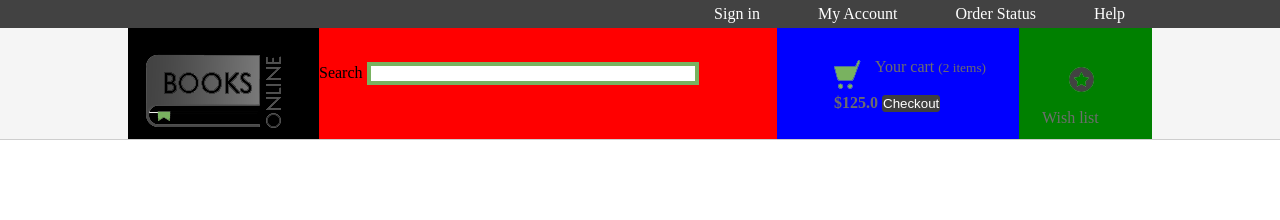
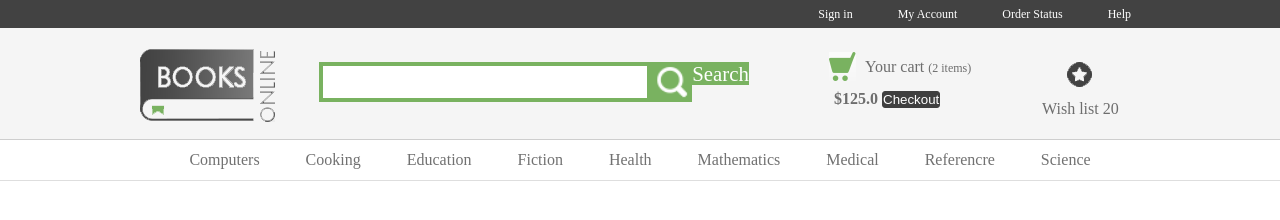
Before and after one commit to clique22/it-cours, a plain HTML site: page index.html in a window 1280 px wide. Drawn offline with Linux system fonts and the light colour scheme.

Commit message:
category

```diff
--- a/css/main1.css
+++ b/css/main1.css
@@ -15,10 +15,11 @@ body {
   float: right;
   text-align: right;
   line-height: 28px;
+  font-size: 12px;
 }
 .head li{
   display: inline;
-  padding: 0 27px;
+  padding: 0 21px;
 }
 .block{
   width: 1024px;
@@ -49,7 +50,7 @@ body {
 .books{
   width: 191px;
   height: 111px;
-  background: black;
+  background: #f5f5f5;
   border-bottom: 1px solid #cecece;
   margin: auto;
   float: left;
@@ -62,7 +63,7 @@ body {
 .search{
   width: 458px;
   height: 111px;
-  background: red;
+  background: #f5f5f5;
   border-bottom: 1px solid #cecece;
   margin: auto;
   float: left;
@@ -73,11 +74,22 @@ form{
 input{
   width: 332px;
   border: 4px solid #79b260;
+  float: left;
+  height: 40px;
+}
+.search_bac{
+  background: #79b260;
+  color: white;
+  font-size: 20.8px;
+}
+.img_search{
+  float: left;
+  height: 40px;
 }
 .basket{
   width: 242px;
   height: 111px;
-  background: blue;
+  background: #f5f5f5;
   border-bottom: 1px solid #cecece;
   margin: auto;
   float: left;
@@ -92,6 +104,7 @@ button{
   padding-top: 24px;
   padding-left: 52px;
   float: left;
+  padding-bottom: 9px;
 }
 .clear_basket{
   clear: both;
@@ -101,6 +114,10 @@ p{
   padding-top: 30px;
   float: left;
   padding-left: 9px;
+  font-size: 16px;
+}
+small{
+  font-size: 12px;
 }
 b{
   color: #6d6d6d;
@@ -111,7 +128,7 @@ b{
 .favorit{
   width: 133px;
   height: 111px;
-  background: green;
+  background: #f5f5f5;
   border-bottom: 1px solid #cecece;
   margin: auto;
   float: left;
@@ -128,3 +145,33 @@ b{
   padding-bottom: 28px;
   font-size: 20;
 }
+.clear1{
+  clear: both;
+}
+.div2{
+  width: 100%;
+  height: 40px;
+  background: #ffffff;
+  border-bottom: 1px solid #dedede;
+}
+.block2{
+  width: 1024px;
+  height: 40px;
+  background: #ffffff;
+  border-bottom: 1px solid #dedede;
+  margin: auto;
+}
+.cotegory{
+  width: 1024px;
+  height: 40px;
+  background: #ffffff;
+  color: #717171;
+  list-style: none;
+  display: block;
+  line-height: 40px;
+  text-align: center;
+}
+.cotegory li{
+  display: inline;
+  padding: 0 21px;
+}
--- a/index.html
+++ b/index.html
@@ -20,24 +20,41 @@
     <div class="div1">
       <div class="block1">
         <div class="books">
-        <img class="img_books" src="img/Books.png" alt="Books">
+        <img class="img_books" src="img/Books1.png" alt="Books">
         </div>
         <div class="search">
           <form class="">
-            <label >Search</label>
+            <label class="search_bac" >Search</label>
             <input type="search">
+            <img class="img_search" src="img/search.png" alt="">
           </form>
         </div>
         <div class="basket">
-          <img class="img_basket" src="img/basket.png" alt="">
+          <img class="img_basket" src="img/basket1.png" alt="">
           <p>Your cart <small>(2 items)</small></p>
           <div class="clear_basket"></div>
           <b>$125.0</b> <button>Checkout</button>
         </div>
         <div class="favorit">
-          <img class="img_звездочка" src="img/звездочка.png" alt=""><br>
-           <p class="list">Wish list</p>
+          <img class="img_звездочка" src="img/звездочка1.png" alt=""><br>
+           <p class="list">Wish list 20</p>
         </div>
+        <div class="clear1"></div>
+      </div>
+    </div>
+    <div class="div2">
+      <div class="block2">
+        <ul class="cotegory">
+          <li>Computers</li>
+          <li>Cooking</li>
+          <li>Education</li>
+          <li>Fiction</li>
+          <li>Health</li>
+          <li>Mathematics</li>
+          <li>Medical</li>
+          <li>Referencre</li>
+          <li>Science</li>
+        </ul>
       </div>
     </div>
   </body>
```
Also changed, not shown: img/Books1.png (added), img/basket1.png (added), img/search.png (added), img/звездочка1.png (added).
